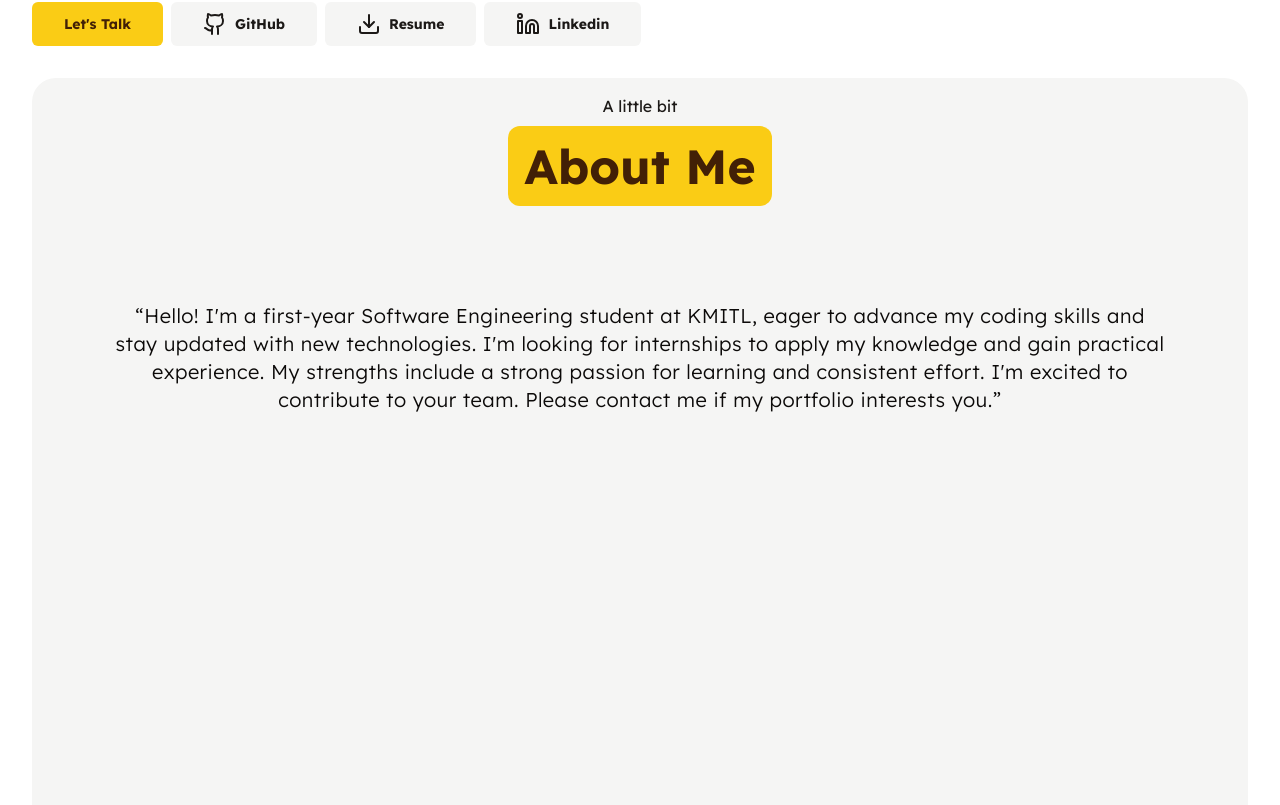
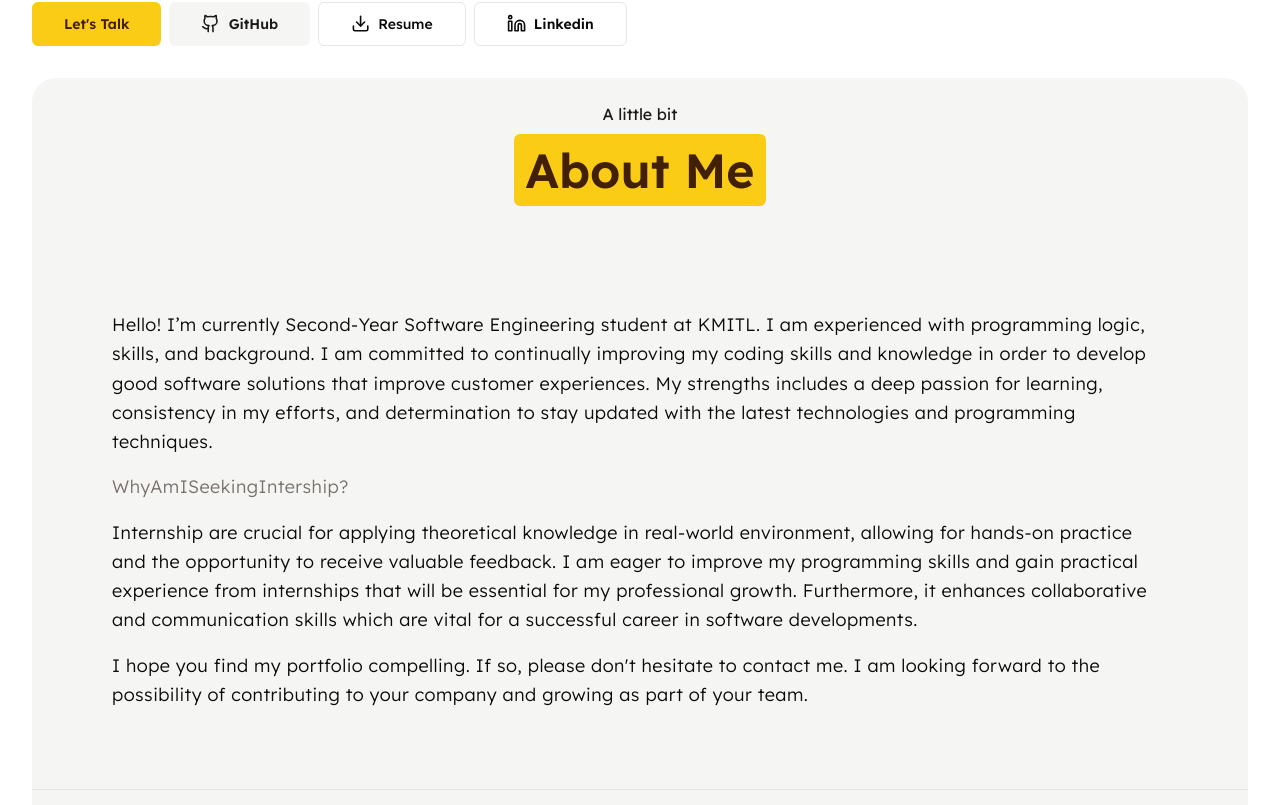
Before and after one commit to Bthcorn/Bowornthat-Portfolio, a Next.js app in the folder app/: page / in a window 1280 px wide. Shown: the part 535-1340 px from the top of the page. Built offline with nearby package versions, Linux system fonts and the light colour scheme.

Commit message:
Update AboutMe and Adjust Text Size

```diff
--- a/app/components/aboutme/index.tsx
+++ b/app/components/aboutme/index.tsx
@@ -1,19 +1,53 @@
-import React from 'react'
+import { BookmarkIcon } from "lucide-react";
+import React from "react";
+import { Separator } from "../ui/separator";
 
 export const AboutMe = () => {
   return (
-    <section className='w-full h-dvh rounded-t-3xl flex flex-col justify-start bg-secondary '>
-      <div className='h-fit flex flex-col justify-center items-center rounded-md p-4 gap-y-2'>
-        <p className='text-secondary-foreground'>A little bit</p>
-        <div className='text-primary-foreground bg-primary rounded-xl font-bold text-3xl sm:text-4xl md:text-5xl p-4 inline-flex'>About Me</div>
+    <section className="w-full min-h-dvh rounded-t-3xl flex flex-col justify-start bg-secondary">
+      <div className="h-fit flex flex-col justify-center items-center rounded-md p-6 gap-y-2">
+        <p className="text-secondary-foreground">A little bit</p>
+        <div className="text-primary-foreground bg-primary rounded-md font-semibold text-3xl sm:text-4xl md:text-5xl p-3 inline-flex">
+          About Me
+        </div>
       </div>
-      <article className='w-full h-fit flex flex-col text-pretty whitespace-normal items-center text-center p-8 sm:p-12 md:p-20 text-seconday-foreground font-light text-md md:text-xl sm:text-lg leading-loose tracking-wide'>
-        “Hello! I'm a first-year Software Engineering student at KMITL,
-        eager to advance my coding skills and stay updated with new technologies.
-        I'm looking for internships to apply my knowledge and gain practical experience.
-        My strengths include a strong passion for learning and consistent effort.
-        I'm excited to contribute to your team. Please contact me if my portfolio interests you.”
+      <article className="w-full h-fit text-wrap whitespace-normal p-8 sm:p-12 md:p-20 text-seconday-foreground font-light text-md sm:text-lg leading-loose tracking-wide">
+        <p className="flex md:hidden leading-relaxed">
+          “Hello! I'm a Second-Year Software Engineering student at KMITL, eager
+          to advance my coding skills and stay updated with new technologies.
+          I'm looking for internships to apply my knowledge and gain practical
+          experience. My strengths include a strong passion for learning and
+          consistent effort. I'm excited to contribute to your team. Please
+          contact me if my portfolio interests you.”
+        </p>
+        <div className="hidden md:flex flex-col gap-y-4 leading-relaxed whitespace-normal">
+          <p className="">
+            Hello! I’m currently Second-Year Software Engineering student at
+            KMITL. I am experienced with programming logic, skills, and
+            background. I am committed to continually improving my coding skills
+            and knowledge in order to develop good software solutions that
+            improve customer experiences. My strengths includes a deep passion
+            for learning, consistency in my efforts, and determination to stay
+            updated with the latest technologies and programming techniques.
+          </p>
+          <p className="text-muted-foreground">WhyAmISeekingIntership?</p>{" "}
+          <p className="">
+            Internship are crucial for applying theoretical knowledge in
+            real-world environment, allowing for hands-on practice and the
+            opportunity to receive valuable feedback. I am eager to improve my
+            programming skills and gain practical experience from internships
+            that will be essential for my professional growth. Furthermore, it
+            enhances collaborative and communication skills which are vital for
+            a successful career in software developments.
+          </p>
+          <p className="">
+            I hope you find my portfolio compelling. If so, please don't
+            hesitate to contact me. I am looking forward to the possibility of
+            contributing to your company and growing as part of your team.
+          </p>
+        </div>
       </article>
+      <Separator />
     </section>
-  )
-}
+  );
+};
--- a/app/components/autotyping/index.tsx
+++ b/app/components/autotyping/index.tsx
@@ -1,31 +1,35 @@
-'use client'
+"use client";
 
-import React from "react"
-import Typed from "typed.js"
+import React from "react";
+import Typed from "typed.js";
 
 export const AutoTyping = () => {
   const el = React.useRef(null);
 
   React.useEffect(() => {
     const typed = new Typed(el.current, {
-			strings: ["Welcome to My Portfolio.",
+      strings: [
+        "Welcome to My Portfolio.",
         "I'm Bowornthat Chiangthong.",
         "I'm 2nd Year Student.",
-			 "I'm a Software Engineering."],
+        "I'm a Software Engineering.",
+      ],
       typeSpeed: 50,
       backSpeed: 50,
       loop: true,
       showCursor: true,
       cursorChar: "_",
       backDelay: 2000,
-		}
-		)
+    });
     return () => {
-			typed.destroy()
+      typed.destroy();
     };
-
-	}, [])
-	return <div className="text-wrap text-center md:text-left">
-		<h1 className='text-4xl sm:text-5xl md:text-6xl font-bold'><span ref={el} /></h1>
+  }, []);
+  return (
+    <div className="text-wrap text-center md:text-left">
+      <h1 className="text-4xl sm:text-5xl md:text-6xl font-semibold">
+        <span ref={el} />
+      </h1>
     </div>
-}
+  );
+};
--- a/app/components/education/index.tsx
+++ b/app/components/education/index.tsx
@@ -2,6 +2,6 @@
 
 export const Education = () => {
   return (
-    <section className='w-full h-dvh bg-popover flex justify-center'>Education</section>
+    <section className='w-full h-dvh bg-secondary flex justify-center'>Education</section>
   )
 }
--- a/app/components/hero/index.tsx
+++ b/app/components/hero/index.tsx
@@ -1,15 +1,30 @@
+"use client";
+
 import React from "react";
 import { AutoTyping } from "../autotyping";
 import Image from "next/image";
 import { ModeToggle } from "../theme-mode";
 import { Button } from "../ui/button";
-import { ArrowUpRightIcon, DownloadIcon, Github, GithubIcon, LinkedinIcon, LucideGithub } from "lucide-react";
-
+import {
+  ArrowUpRightIcon,
+  DownloadIcon,
+  Github,
+  LinkedinIcon,
+} from "lucide-react";
+import { motion } from "framer-motion";
+import Link from "next/link";
 
 export const Hero = () => {
   return (
     <section className="relative w-full mx-auto flex flex-wrap items-center my-8 gap-4 justify-center">
-      <span className="w-full justify-center md:justify-start mb-4 text-7xl font-bold inline-flex">Hi!👋🏻</span>
+      <motion.span
+        initial={{ opacity: 0 }}
+        animate={{ opacity: 1 }}
+        transition={{ duration: 1 }}
+        className="w-full justify-center md:justify-start mb-4 text-7xl font-bold inline-flex"
+      >
+        Hi!👋🏻
+      </motion.span>
       <div className="w-full md:grid gap-x-2 grid-cols-12 flex flex-col justify-between gap-y-2 mb-2">
         <div className="border min-h-40 col-span-7 items-center flex justify-center md:justify-start mb-2">
           <AutoTyping />
@@ -28,10 +43,33 @@
         </div>
       </div>
       <div className="space-y-2 sm:space-y-0 sm:space-x-2 w-full flex flex-col sm:flex-row justify-center md:justify-start items-strech sm:items-center">
-        <Button variant={'default'} size={'lg'}><p className="font-bold">Let's Talk</p></Button>
-        <Button variant={'secondary'} size={'lg'}><Github className="mr-2"/><p className="font-bold">GitHub</p></Button>
-        <Button variant={'secondary'} size={'lg'}><DownloadIcon className="mr-2"/><p className="font-bold">Resume</p></Button>
-        <Button variant={'secondary'} size={'lg'}><LinkedinIcon className="mr-2" /><p className="font-bold">Linkedin</p></Button>
+        <Button variant={"default"} size={"lg"}>
+          <p className="font-semibold">Let's Talk</p>
+        </Button>
+        <Button variant={"secondary"} size={"lg"}>
+          <Github className="mr-2 h-[1.2rem] w-[1.2rem]" />
+          <Link href="https://github.com/Bthcorn" className="font-semibold">
+            GitHub
+          </Link>
+        </Button>
+        <Button variant={"outline"} size={"lg"}>
+          <DownloadIcon className="mr-2 h-[1.2rem] w-[1.2rem]" />
+          <Link
+            href="https://www.notion.so/Bowornthat-Chiangthong-67e20c4a36474adcbac4a08d18ab0ba4?pvs=4"
+            className="font-sesmibold"
+          >
+            Resume
+          </Link>
+        </Button>
+        <Button variant={"outline"} size={"lg"}>
+          <LinkedinIcon className="mr-2 h-[1.2rem] w-[1.2rem]" />
+          <Link
+            href="https://www.linkedin.com/in/bowornthat-chiangthong/"
+            className="font-semibold"
+          >
+            Linkedin
+          </Link>
+        </Button>
       </div>
     </section>
   );
--- a/app/components/project-card/index.tsx
+++ b/app/components/project-card/index.tsx
@@ -11,7 +11,14 @@
 import { Badge } from "../ui/badge";
 import { Separator } from "../ui/separator";
 import { Button } from "../ui/button";
-import { ArrowUpRightFromSquare, ArrowUpRightSquareIcon, Github, LinkedinIcon, LucideGithub, LucideLinkedin } from "lucide-react";
+import {
+  ArrowUpRightFromSquare,
+  ArrowUpRightSquareIcon,
+  Github,
+  LinkedinIcon,
+  LucideGithub,
+  LucideLinkedin,
+} from "lucide-react";
 import Link from "next/link";
 
 export interface ProjectCardProps {
@@ -40,22 +47,28 @@
       />
       <CardHeader>
         <CardTitle>{props.title}</CardTitle>
-        <CardDescription>
-          {props.description}
-        </CardDescription>
+        <CardDescription>{props.description}</CardDescription>
       </CardHeader>
       <CardContent>
         <div className="flex flex-wrap gap-2">
           {props.tags.map((tag) => (
-            <Badge key={tag} variant={'default'}>
+            <Badge key={tag} variant={"default"}>
               {tag}
             </Badge>
           ))}
         </div>
       </CardContent>
       <CardFooter className="flex justify-end">
-        <Button variant={'ghost'}><Link href="https://ui.shadcn.com/docs/components/dialog" className="m-2">View</Link><LucideLinkedin /></Button>
+        <Button variant={"ghost"}>
+          <Link
+            href="https://ui.shadcn.com/docs/components/dialog"
+            className="m-2"
+          >
+            View
+          </Link>
+          <LucideLinkedin className="h-[1.2rem] w-[1.2rem]" />
+        </Button>
       </CardFooter>
     </Card>
   );
-}
+};
```
Also changed, not shown: app/components/sidenav/index.tsx (+23 -12 lines), app/components/ui/sheet.tsx (added, +140 -0 lines). Lines whose indentation alone changed are shown as unchanged.
